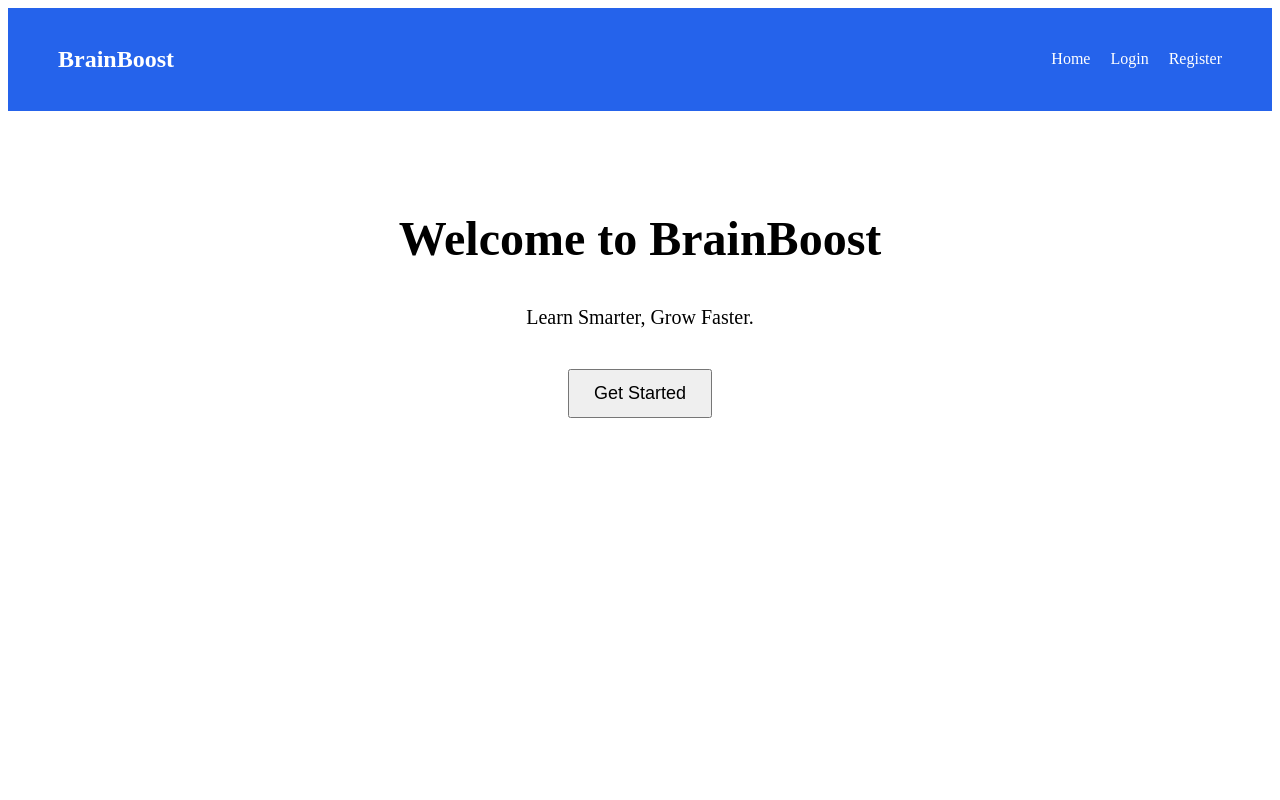
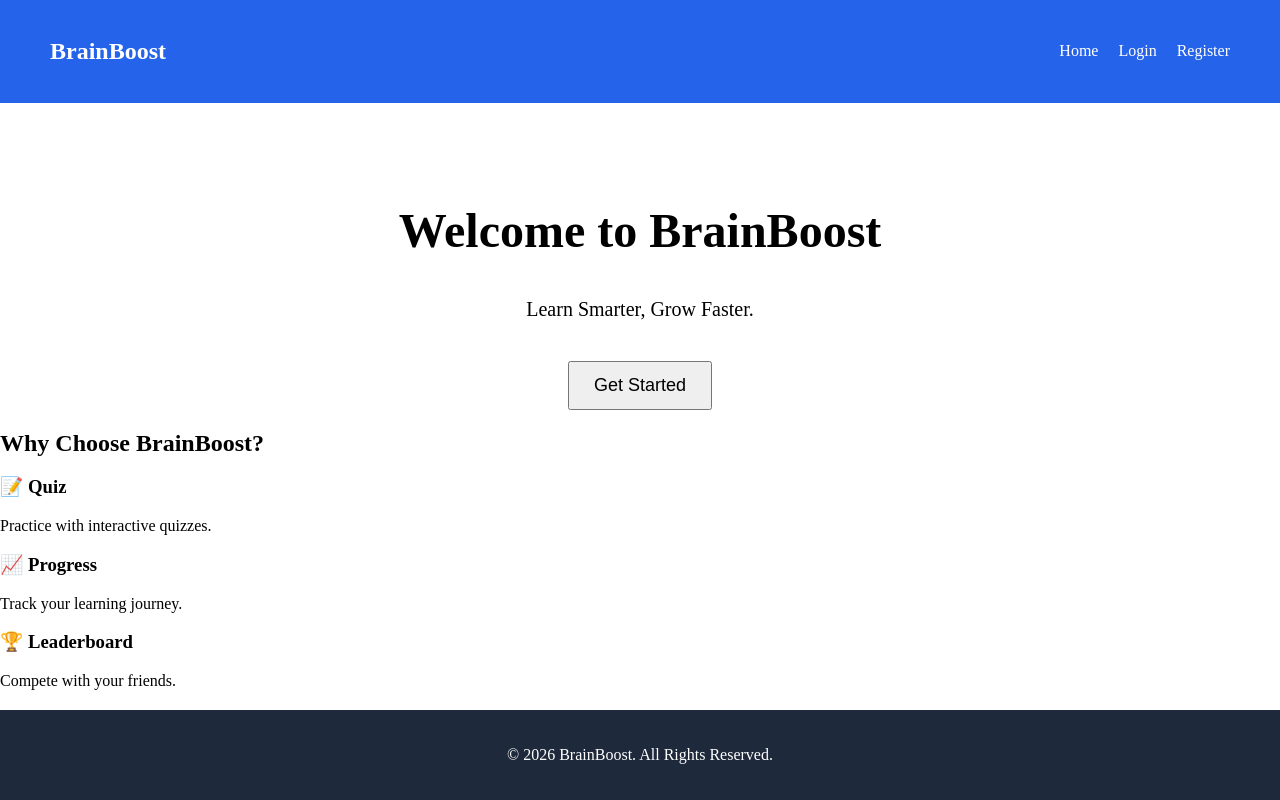
Before and after one commit to SagorOST/BrainBoost, a React (Vite) app in the folder client/: page / in a window 1280 px wide. Built offline with nearby package versions, Linux system fonts and the light colour scheme.

Commit message:
Day 2: Complete layout with navbar, hero and footer

```diff
--- a/client/src/App.css
+++ b/client/src/App.css
@@ -1,184 +1,22 @@
-.counter {
-  font-size: 16px;
-  padding: 5px 10px;
-  border-radius: 5px;
-  color: var(--accent);
-  background: var(--accent-bg);
-  border: 2px solid transparent;
-  transition: border-color 0.3s;
-  margin-bottom: 24px;
-
-  &:hover {
-    border-color: var(--accent-border);
-  }
-  &:focus-visible {
-    outline: 2px solid var(--accent);
-    outline-offset: 2px;
-  }
+html,
+body,
+#root {
+  height: 100%;
+  margin: 0;
 }
 
-.hero {
-  position: relative;
-
-  .base,
-  .framework,
-  .vite {
-    inset-inline: 0;
-    margin: 0 auto;
-  }
-
-  .base {
-    width: 170px;
-    position: relative;
-    z-index: 0;
-  }
-
-  .framework,
-  .vite {
-    position: absolute;
-  }
-
-  .framework {
-    z-index: 1;
-    top: 34px;
-    height: 28px;
-    transform: perspective(2000px) rotateZ(300deg) rotateX(44deg) rotateY(39deg)
-      scale(1.4);
-  }
-
-  .vite {
-    z-index: 0;
-    top: 107px;
-    height: 26px;
-    width: auto;
-    transform: perspective(2000px) rotateZ(300deg) rotateX(40deg) rotateY(39deg)
-      scale(0.8);
-  }
+#root {
+  display: flex;
+  flex-direction: column;
+  min-height: 100vh;
 }
 
-#center {
+.app {
   display: flex;
   flex-direction: column;
-  gap: 25px;
-  place-content: center;
-  place-items: center;
-  flex-grow: 1;
-
-  @media (max-width: 1024px) {
-    padding: 32px 20px 24px;
-    gap: 18px;
-  }
+  min-height: 100vh;
 }
 
-#next-steps {
-  display: flex;
-  border-top: 1px solid var(--border);
-  text-align: left;
-
-  & > div {
-    flex: 1 1 0;
-    padding: 32px;
-    @media (max-width: 1024px) {
-      padding: 24px 20px;
-    }
-  }
-
-  .icon {
-    margin-bottom: 16px;
-    width: 22px;
-    height: 22px;
-  }
-
-  @media (max-width: 1024px) {
-    flex-direction: column;
-    text-align: center;
-  }
+.main-content {
+  flex: 1;
 }
-
-#docs {
-  border-right: 1px solid var(--border);
-
-  @media (max-width: 1024px) {
-    border-right: none;
-    border-bottom: 1px solid var(--border);
-  }
-}
-
-#next-steps ul {
-  list-style: none;
-  padding: 0;
-  display: flex;
-  gap: 8px;
-  margin: 32px 0 0;
-
-  .logo {
-    height: 18px;
-  }
-
-  a {
-    color: var(--text-h);
-    font-size: 16px;
-    border-radius: 6px;
-    background: var(--social-bg);
-    display: flex;
-    padding: 6px 12px;
-    align-items: center;
-    gap: 8px;
-    text-decoration: none;
-    transition: box-shadow 0.3s;
-
-    &:hover {
-      box-shadow: var(--shadow);
-    }
-    .button-icon {
-      height: 18px;
-      width: 18px;
-    }
-  }
-
-  @media (max-width: 1024px) {
-    margin-top: 20px;
-    flex-wrap: wrap;
-    justify-content: center;
-
-    li {
-      flex: 1 1 calc(50% - 8px);
-    }
-
-    a {
-      width: 100%;
-      justify-content: center;
-      box-sizing: border-box;
-    }
-  }
-}
-
-#spacer {
-  height: 88px;
-  border-top: 1px solid var(--border);
-  @media (max-width: 1024px) {
-    height: 48px;
-  }
-}
-
-.ticks {
-  position: relative;
-  width: 100%;
-
-  &::before,
-  &::after {
-    content: '';
-    position: absolute;
-    top: -4.5px;
-    border: 5px solid transparent;
-  }
-
-  &::before {
-    left: 0;
-    border-left-color: var(--border);
-  }
-  &::after {
-    right: 0;
-    border-right-color: var(--border);
-  }
-}
--- a/client/src/App.jsx
+++ b/client/src/App.jsx
@@ -4,18 +4,26 @@ import Home from "./pages/Home";
 import Login from "./pages/Login";
 import Register from "./pages/Register";
 import NotFound from "./pages/NotFound";
+import Footer from "./components/Footer";
+import "./App.css";
 
 function App() {
   return (
     <BrowserRouter>
+      <div className="app">
         <Navbar />
 
+        <main className="main-content">
           <Routes>
             <Route path="/" element={<Home />} />
             <Route path="/login" element={<Login />} />
             <Route path="/register" element={<Register />} />
             <Route path="*" element={<NotFound />} />
           </Routes>
+        </main>
+
+        <Footer />
+      </div>
     </BrowserRouter>
   );
 }
--- /dev/null
+++ b/client/src/components/Features.jsx
@@ -0,0 +1,24 @@
+export default function Features() {
+  return (
+    <section className="features">
+      <h2>Why Choose BrainBoost?</h2>
+
+      <div className="feature-cards">
+        <div className="card">
+          <h3>📝 Quiz</h3>
+          <p>Practice with interactive quizzes.</p>
+        </div>
+
+        <div className="card">
+          <h3>📈 Progress</h3>
+          <p>Track your learning journey.</p>
+        </div>
+
+        <div className="card">
+          <h3>🏆 Leaderboard</h3>
+          <p>Compete with your friends.</p>
+        </div>
+      </div>
+    </section>
+  );
+}
--- /dev/null
+++ b/client/src/components/Footer.jsx
@@ -0,0 +1,9 @@
+import "../styles/Footer.css";
+
+export default function Footer() {
+  return (
+    <footer>
+      <p>© 2026 BrainBoost. All Rights Reserved.</p>
+    </footer>
+  );
+}
--- a/client/src/pages/Home.jsx
+++ b/client/src/pages/Home.jsx
@@ -1,9 +1,11 @@
 import Hero from "../components/Hero";
+import Features from "../components/Features";
 
 export default function Home() {
   return (
     <>
       <Hero />
+      <Features />
     </>
   );
 }
--- /dev/null
+++ b/client/src/styles/Footer.css
@@ -0,0 +1,6 @@
+footer {
+  background-color: #1e293b;
+  color: white;
+  text-align: center;
+  padding: 20px;
+}
```
Lines whose indentation alone changed are shown as unchanged.
